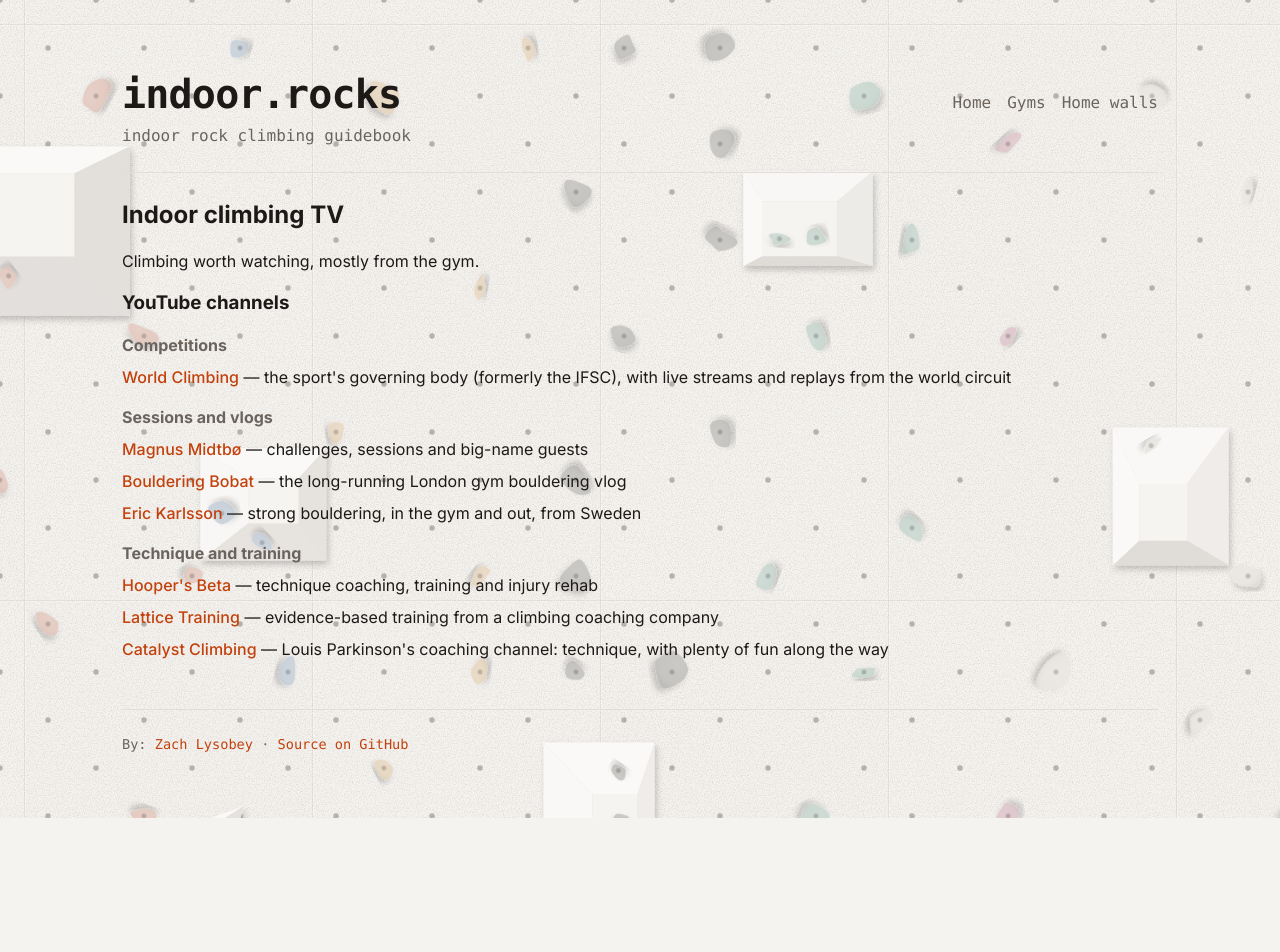
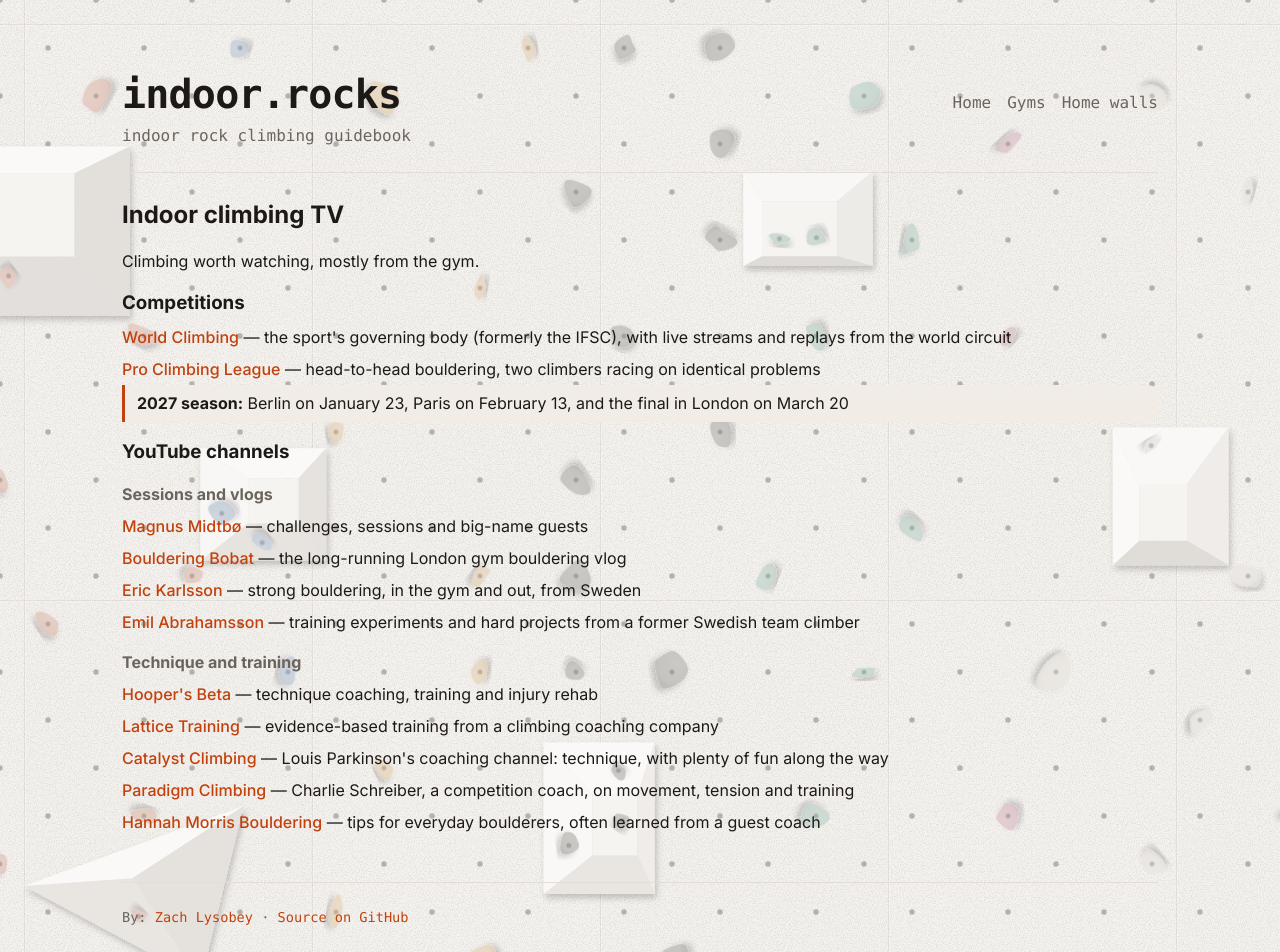
Before and after one commit to zachlysobey/indoor.rocks, a Next.js app: page /tv in a window 1280 px wide. Shown: the top 952 px of the page. Before the commit the page ends 818 px from the top, so only its background shows below. Built offline with nearby package versions, Linux system fonts and the light colour scheme.

Commit message:
Add Pro Climbing League and more channels to TV page (#97)

```diff
--- a/src/app/tv/page.tsx
+++ b/src/app/tv/page.tsx
@@ -1,5 +1,9 @@
 import type { Metadata } from "next";
 import styles from "../linkPage.module.css";
+
+// Checked when the static page is built, so the callout drops off with the first deploy after the
+// season ends. Its text names the dates, so it stays true if that deploy comes late.
+const pcl2027IsOn = Date.now() < Date.parse("2027-03-21T00:00:00Z");
 
 export const metadata: Metadata = {
   title: "Indoor Climbing TV · indoor.rocks",
@@ -13,16 +17,28 @@ export default function IndoorClimbingTvPage() {
       <p>Climbing worth watching, mostly from the gym.</p>
 
       <section>
-        <h3>YouTube channels</h3>
-
-        <h4>Competitions</h4>
+        <h3>Competitions</h3>
         <ul>
           <li>
             <a href="https://www.youtube.com/channel/UC2MGuhIaOP6YLpUx106kTQw">World Climbing</a> —
             the sport&apos;s governing body (formerly the IFSC), with live streams and replays from
             the world circuit
           </li>
+          <li>
+            <a href="https://www.proclimbing.com/">Pro Climbing League</a> — head-to-head bouldering,
+            two climbers racing on identical problems
+            {pcl2027IsOn && (
+              <p className={styles.callout}>
+                <strong>2027 season:</strong> Berlin on January 23, Paris on February 13, and the
+                final in London on March 20
+              </p>
+            )}
+          </li>
         </ul>
+      </section>
+
+      <section>
+        <h3>YouTube channels</h3>
 
         <h4>Sessions and vlogs</h4>
         <ul>
@@ -37,6 +53,10 @@ export default function IndoorClimbingTvPage() {
           <li>
             <a href="https://www.youtube.com/channel/UCgtOMaHBiYvsRYZ77utf8FQ">Eric Karlsson</a> —
             strong bouldering, in the gym and out, from Sweden
+          </li>
+          <li>
+            <a href="https://www.youtube.com/@emilabrahamsson">Emil Abrahamsson</a> — training
+            experiments and hard projects from a former Swedish team climber
           </li>
         </ul>
 
@@ -54,6 +74,14 @@ export default function IndoorClimbingTvPage() {
             <a href="https://www.youtube.com/channel/UC5CSgrlchwozIeFlacSztHw">Catalyst Climbing</a>{" "}
             — Louis Parkinson&apos;s coaching channel: technique, with plenty of fun along the way
           </li>
+          <li>
+            <a href="https://www.youtube.com/@paradigmclimbing">Paradigm Climbing</a> — Charlie
+            Schreiber, a competition coach, on movement, tension and training
+          </li>
+          <li>
+            <a href="https://www.youtube.com/@HannahMorrisBouldering">Hannah Morris Bouldering</a>{" "}
+            — tips for everyday boulderers, often learned from a guest coach
+          </li>
         </ul>
       </section>
     </main>
```
Also changed, not shown: 1 other file (tests, documents, lock files or other folders).
